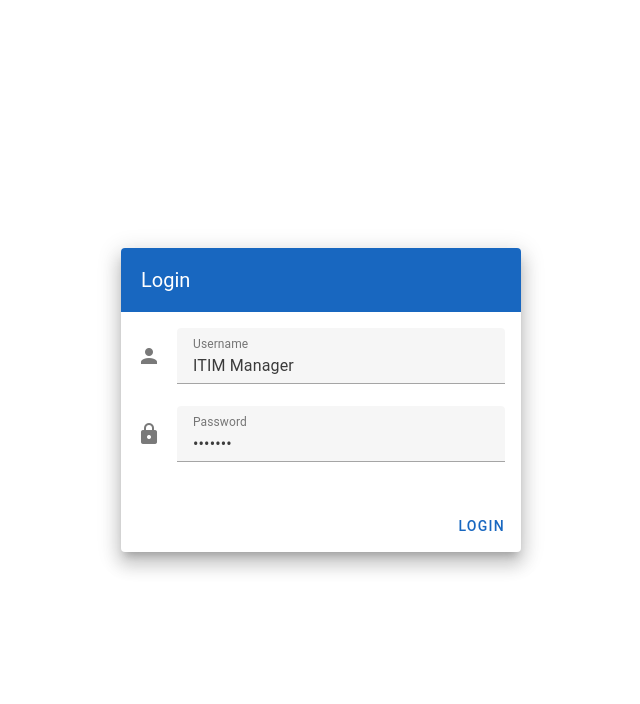
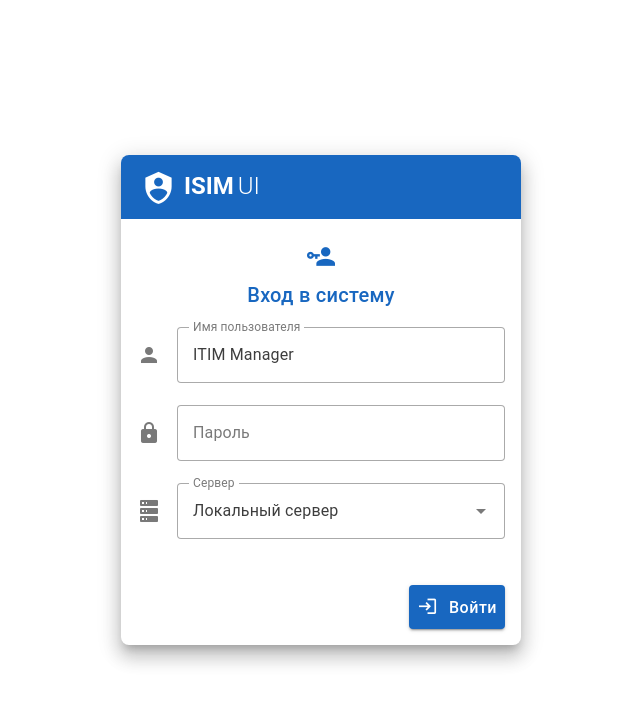
Before and after one commit to AlekseySHGIT/isimui, a Vue app: page / in a window 1280 px wide. Shown: the top 704 px of the page, without its empty margins (319-959 px from the left). Built offline with nearby package versions, Linux system fonts and the light colour scheme; no server answers.

Commit message:
Greate222

```diff
--- a/src/components/PersonRow.vue
+++ b/src/components/PersonRow.vue
@@ -71,7 +71,7 @@
           <v-progress-circular indeterminate></v-progress-circular>
         </div>
         <v-table
-          v-if="formattedAccounts?.length"
+          v-else-if="formattedAccounts?.length"
           density="comfortable"
           class="accounts-table"
         >
@@ -147,9 +147,9 @@
             </tr>
           </tbody>
         </v-table>
-        <v-card-text v-else-if="!loading" class="text-center text-grey">
+        <v-card-text v-else-if="!loading && accounts" class="text-center text-grey">
           <v-icon icon="mdi-account-off" size="large" class="mb-2"></v-icon>
-          <div>Нет учетных записей</div>
+          <div>У пользователя нет учетных записей</div>
         </v-card-text>
         <v-alert
           v-else
--- /dev/null
+++ b/src/config.js
@@ -0,0 +1,5 @@
+export const LOCAL_SERVER_URL = 'http://localhost:9080';
+export const REMOTE_SERVER_URL = 'http://192.168.1.204:9080';
+
+// Default server URL
+export const DEFAULT_SERVER_URL = LOCAL_SERVER_URL;
--- a/src/services/ISIMClient.js
+++ b/src/services/ISIMClient.js
@@ -1,3 +1,5 @@
+import { DEFAULT_SERVER_URL } from '../config'
+
 export class ISIMClient {
     constructor(config = {}) {
         this.baseURI = config.baseURI?.replace(/\/$/, '') || ''; // Remove trailing slash if present
@@ -626,9 +628,9 @@ const { username, password } = getUserCredentials();
 
 // Create and export a default instance
 const defaultClient = new ISIMClient({
-    baseURI: import.meta.env.VITE_API_URL || 'http://localhost:3000/api',
+    baseURI: DEFAULT_SERVER_URL,
     onLog: (component, message, status) => {
-        console.log(`[${component}] ${message} - ${status}`);
+        console.log(`[${component}] ${message}`, status);
     }
 });
 
--- a/src/views/LoginView.vue
+++ b/src/views/LoginView.vue
@@ -6,40 +6,71 @@
           <v-col cols="12" sm="8" md="4">
             <v-card class="elevation-12">
               <v-toolbar color="primary" dark flat>
-                <v-toolbar-title>Login</v-toolbar-title>
+                <v-toolbar-title class="d-flex align-center">
+                  <div class="d-flex align-center">
+                    <v-icon icon="mdi-shield-account" size="large" class="mr-2"></v-icon>
+                    <span class="text-h5 font-weight-bold">ISIM</span>
+                    <span class="text-h5 font-weight-light ml-1">UI</span>
+                  </div>
+                </v-toolbar-title>
               </v-toolbar>
-              <v-card-text>
+              <v-card-text class="pt-6">
+                <div class="text-center mb-4">
+                  <v-icon icon="mdi-account-key" color="primary" size="x-large"></v-icon>
+                  <h2 class="text-h6 mt-2 text-primary">Вход в систему</h2>
+                </div>
                 <v-form ref="form">
+
                   <v-text-field
                     v-model="username"
                     :rules="[rules.required]"
-                    label="Username"
+                    label="Имя пользователя"
                     name="username"
                     prepend-icon="mdi-account"
                     type="text"
                     required
+                    variant="outlined"
+                    color="primary"
                   />
                   <v-text-field
                     v-model="password"
                     :rules="[rules.required]"
-                    label="Password"
+                    label="Пароль"
                     name="password"
                     prepend-icon="mdi-lock"
                     type="password"
                     required
                     @keyup.enter="handleLogin"
+                    variant="outlined"
+                    color="primary"
+                  />
+                  <v-select
+                    v-model="serverUrl"
+                    :items="serverOptions"
+                    :rules="[rules.required]"
+                    label="Сервер"
+                    name="server"
+                    prepend-icon="mdi-server"
+                    required
+                    item-title="title"
+                    item-value="value"
+                    variant="outlined"
+                    color="primary"
                   />
                 </v-form>
               </v-card-text>
-              <v-card-actions>
+              <v-card-actions class="pb-4 px-4">
                 <v-spacer />
                 <v-btn
                   color="primary"
                   @click="handleLogin"
                   :loading="loading"
                   :disabled="loading"
+                  size="large"
+                  prepend-icon="mdi-login"
+                  variant="elevated"
                 >
-                  Login
+                  Войти
                 </v-btn>
               </v-card-actions>
             </v-card>
@@ -49,7 +80,7 @@
     </v-main>
 
     <v-snackbar
-      v-model="showError"
+      v-model="snackbar"
       color="error"
       timeout="3000"
     >
@@ -62,31 +93,38 @@
 import { ref, onMounted } from 'vue'
 import { useRouter } from 'vue-router'
 import AuthService from '../services/AuthService'
+import { LOCAL_SERVER_URL, REMOTE_SERVER_URL } from '../config'
 
 const router = useRouter()
 const form = ref(null)
 const username = ref('ITIM Manager')
-const password = ref('1q@3e4r')
+const password = ref('')
+const serverUrl = ref(LOCAL_SERVER_URL)
 const loading = ref(false)
-const showError = ref(false)
+const snackbar = ref(false)
 const errorMessage = ref('')
 
+const serverOptions = [
+  { title: 'Локальный сервер', value: LOCAL_SERVER_URL },
+  { title: 'Удаленный сервер', value: REMOTE_SERVER_URL }
+]
+
 const rules = {
-  required: v => !!v || 'This field is required'
+  required: value => !!value || 'Обязательное поле'
 }
 
 const handleLogin = async () => {
   if (!form.value?.validate()) return
 
   loading.value = true
-  showError.value = false
+  snackbar.value = false
 
   try {
-    await AuthService.login(username.value, password.value)
+    await AuthService.login(username.value, password.value, serverUrl.value)
     router.push('/ui')
   } catch (error) {
     errorMessage.value = error.message
-    showError.value = true
+    snackbar.value = true
   } finally {
     loading.value = false
   }
@@ -98,3 +136,19 @@ onMounted(() => {
   }
 })
 </script>
+
+<style scoped>
+.v-toolbar-title {
+  overflow: visible;
+}
+
+.v-card {
+  border-radius: 8px;
+}
+
+.v-btn {
+  text-transform: none;
+  font-weight: 500;
+  letter-spacing: 0.5px;
+}
+</style>
--- a/vite.config.js
+++ b/vite.config.js
@@ -1,6 +1,10 @@
 import { defineConfig } from 'vite'
 import vue from '@vitejs/plugin-vue'
 import vuetify from 'vite-plugin-vuetify'
+import { REMOTE_SERVER_URL } from './src/config'
+
+// Remove protocol and port from URL
+const remoteServerUrl = REMOTE_SERVER_URL.replace(/^https?:\/\//, '').replace(/:\d+$/, '')
 
 // https://vitejs.dev/config/
 export default defineConfig({
@@ -11,7 +15,7 @@ export default defineConfig({
   server: {
     proxy: {
       '/itim': {
-        target: 'http://192.168.1.204:9080',
+        target: REMOTE_SERVER_URL,
         changeOrigin: true,
         secure: false,
         configure: (proxy, _options) => {
@@ -57,7 +61,7 @@ export default defineConfig({
         }
       },
       '/itim/rest/systemusers': {
-        target: 'http://192.168.1.204:9080',
+        target: REMOTE_SERVER_URL,
         changeOrigin: true,
         secure: false,
         configure: (proxy, options) => {
@@ -70,7 +74,7 @@ export default defineConfig({
         }
       },
       '/itim/rest/people': {
-        target: 'http://192.168.1.204:9080',
+        target: REMOTE_SERVER_URL,
         changeOrigin: true,
         secure: false,
         configure: (proxy, options) => {
```
Also changed, not shown: src/assets/logo.svg (added).
